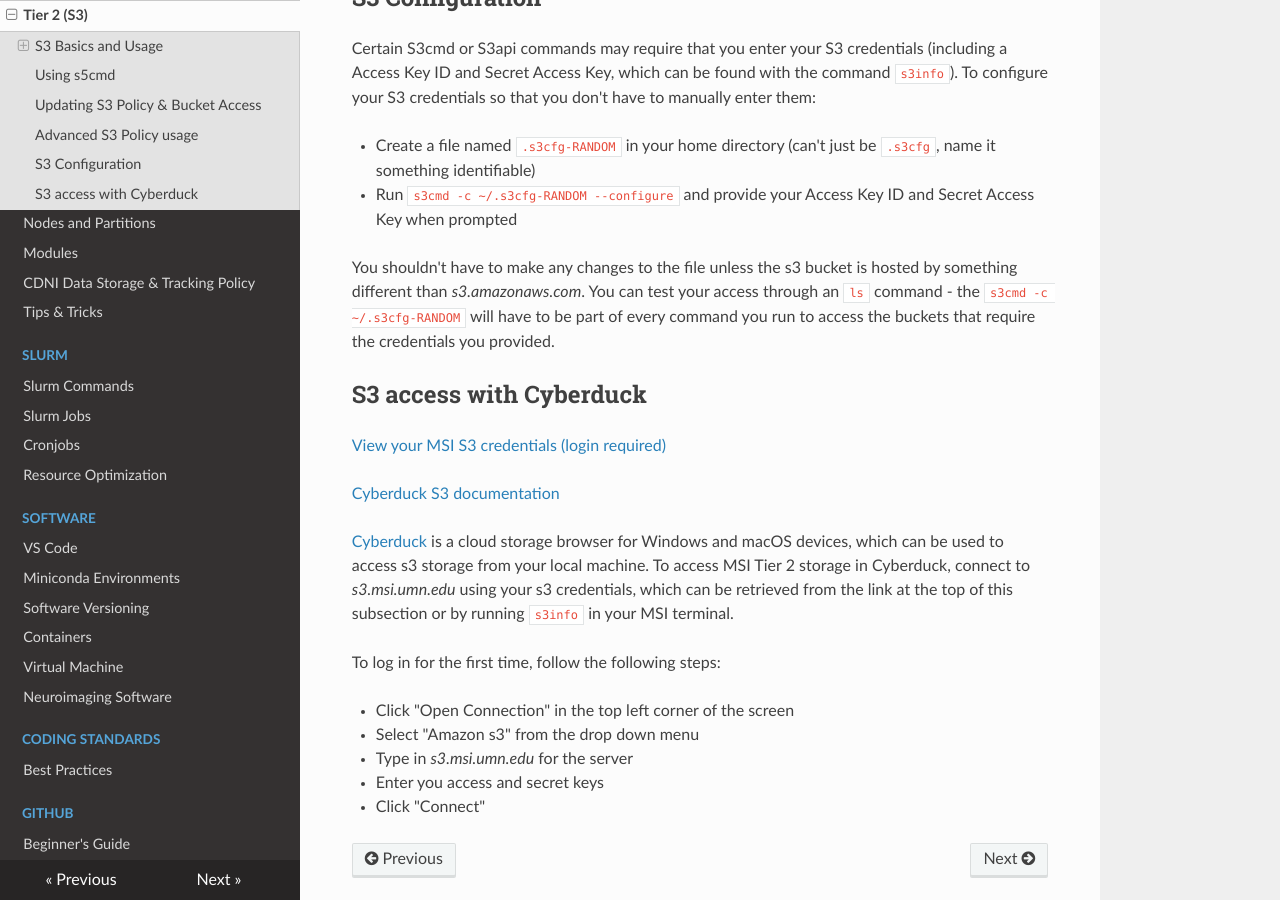
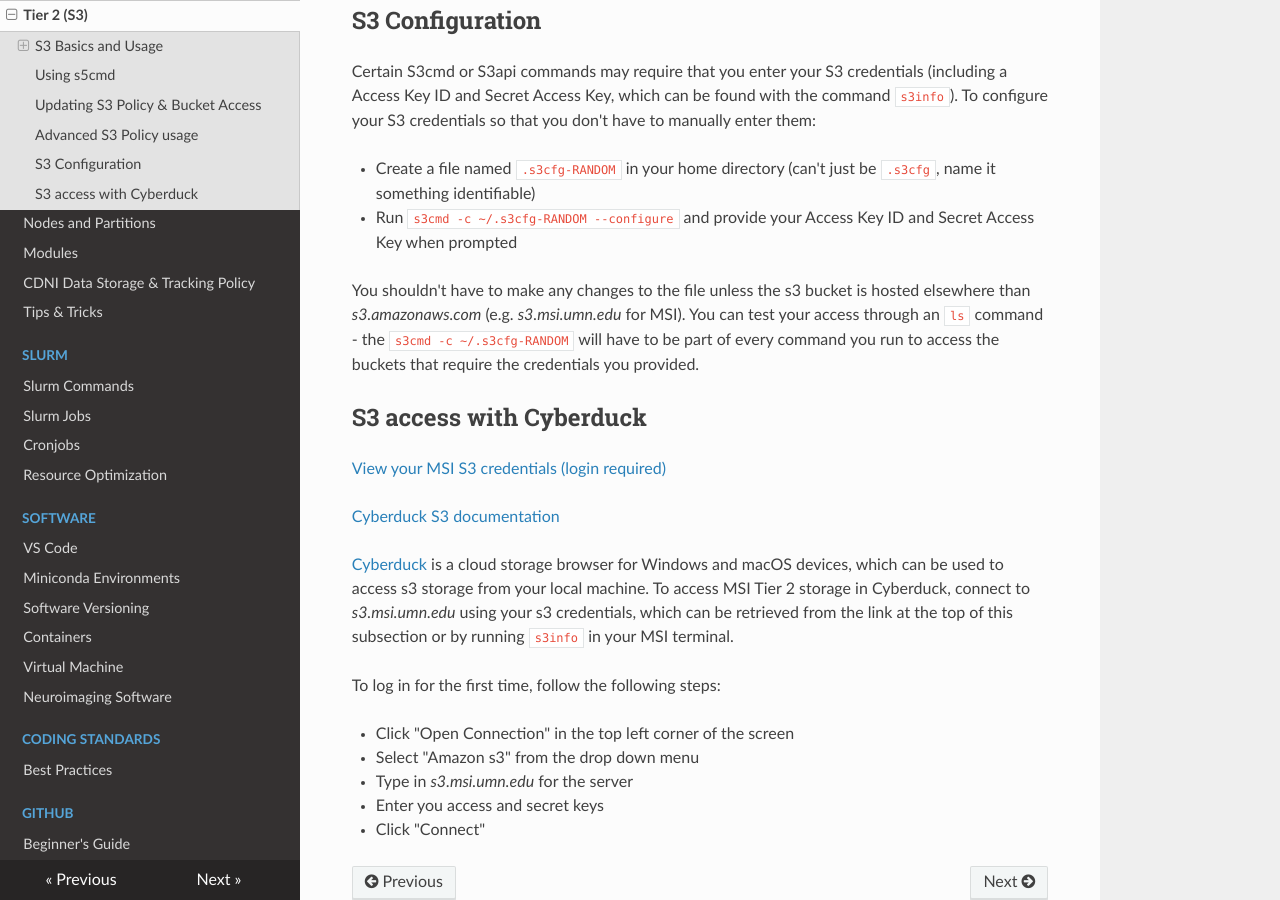
Before and after one commit to DCAN-Labs/cdni-brain, an MkDocs documentation site: the page built from docs/s3.md, in a window 1280 px wide and 900 px high, scrolled down 4450 px. Built offline with MkDocs 1.6.1, drawn with Linux system fonts in a browser that asks for light colours; nearby versions of some CDN libraries; some of the changed text lies outside the part shown.

Commit message:
Clarify S3 object storage and access details
Updated S3 documentation to clarify object storage and access instructions.

````diff
--- a/docs/s3.md
+++ b/docs/s3.md
@@ -5,7 +5,7 @@ For a comprehensive introduction to s3, see [this s3 tutorial video](https://dri
 
 ## S3 Basics and Usage
 
-It's important to know that S3 is not actually a filesystem, but an object storage system, and S3cmd is an [API tool](https://www.geeksforgeeks.org/what-is-an-api/) for object storage. As a result, the logic you are likely more familiar with when interacting with folder structures on the command line doesn't necessarily translate to s3cmd. S3 buckets don't actually have real directory structures, so when referencing a specific file or folder on S3, you provide what may *look* like a file path, but is actually a *key prefix* used to iterate through objects with matching substrings. This means you cannot `cd` into a s3 bucket, but instead have to continuously `ls` a bucket to see what is inside each subfolder.
+It's important to know that S3 is not actually a filesystem, but an object storage system (See: [AWS documentation explaining storage types](https://aws.amazon.com/compare/the-difference-between-block-file-object-storage/)), and S3cmd is an [API tool](https://www.geeksforgeeks.org/what-is-an-api/) for object storage. As a result, the logic you are likely more familiar with when interacting with folder structures on the command line doesn't necessarily translate to s3cmd. S3 buckets don't actually have real directory structures, so when referencing a specific file or folder on S3, you provide what may *look* like a file path, but is actually a *key prefix* used to iterate through objects with matching substrings. This means you cannot `cd` into a s3 bucket, but instead have to continuously `ls` a bucket to see what is inside each subfolder.
 
 For example, to list the contents of s3://luci-scratch/ABCC, it is important to include a trailing `/` (i.e. s3://luci-scratch/ABCC/). Without a trailing `/`, s3cmd will iterate through all objects containing `luci-scratch/ABCC*`, which does not include the contents of the folder itself:
 ```
@@ -146,10 +146,10 @@ Certain S3cmd or S3api commands may require that you enter your S3 credentials (
 
  - Run `s3cmd -c ~/.s3cfg-RANDOM --configure` and provide your Access Key ID and Secret Access Key when prompted
 
-You shouldn't have to make any changes to the file unless the s3 bucket is hosted by something different than *s3.amazonaws.com*. You can test your access through an `ls` command - the `s3cmd -c ~/.s3cfg-RANDOM` will have to be part of every command you run to access the buckets that require the credentials you provided.
+You shouldn't have to make any changes to the file unless the s3 bucket is hosted elsewhere than *s3.amazonaws.com* (e.g. *s3.msi.umn.edu* for MSI). You can test your access through an `ls` command - the `s3cmd -c ~/.s3cfg-RANDOM` will have to be part of every command you run to access the buckets that require the credentials you provided.
 
 ## S3 access with Cyberduck
-[View your MSI S3 credentials (login required)](https://www.msi.umn.edu/content/s3-credentials)
+[View your MSI S3 credentials (login required)](https://mymsi.msi.umn.edu/user/second-tier-storage)
 
 [Cyberduck S3 documentation](https://docs.cyberduck.io/protocols/s3/)
 
````
